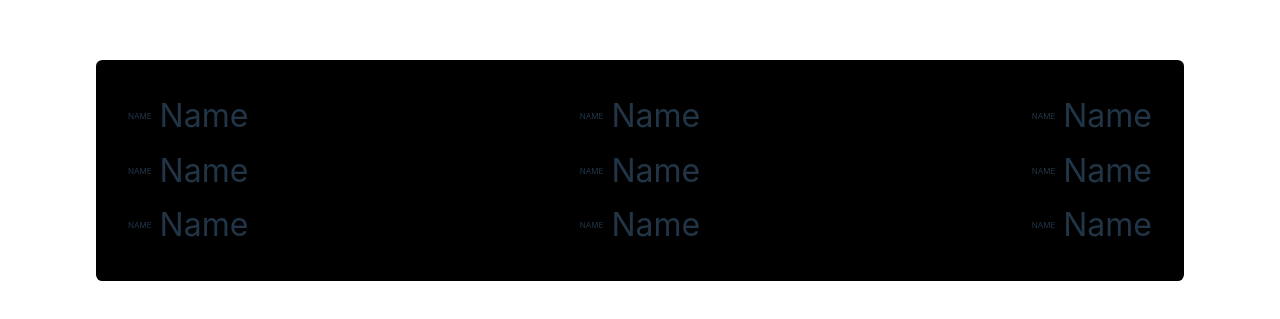
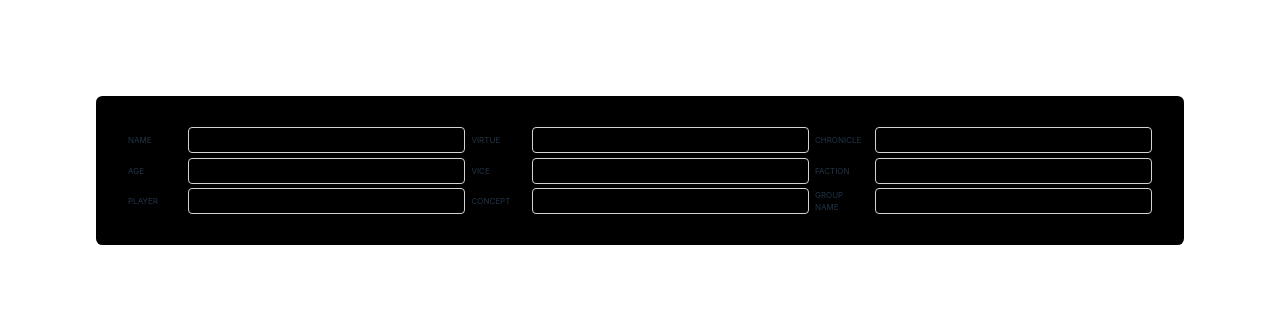
Before and after one commit to rikardillo/WoD-Character-Sheet, a React (Vite) app: page / in a window 1280 px wide. Shown: the part 251-570 px from the top of the page. Built offline with nearby package versions, Linux system fonts and the light colour scheme.

Commit message:
Attributes
-  Modified components to render dataset dynamically
- Created data set
- Added some styling

```diff
--- a/src/components/Attribute.jsx
+++ b/src/components/Attribute.jsx
@@ -44,22 +44,39 @@ const StyledSpan = styled.span`
   width: 4rem;
 `;
 const StyledContainer = styled.div`
+  width: 100%;
   display: flex;
   align-items: center;
   gap: 0.5rem;
 
   input {
-    width: 4rem;
-    font-size: 2rem;
+    width: 100%;
+    color: black;
+    font-size: 1rem;
+    background-color: aliceblue;
+    border: 0px;
+    border-radius: 0.4rem;
+    padding: 0.2rem;
+    text-align: center;
+    box-sizing: border-box;
   }
 `;
 const StyledTitle = styled.div`
+  text-align: left;
+  width: 4rem;
   text-transform: uppercase;
   font-size: 0.5rem;
 `;
 const StyledEntry = styled.div`
+  color: white;
+  width: 100%;
+  height: 100%;
   text-transform: capitalize;
-  font-size: 2rem;
+  font-size: 1rem;
+  /* background-color: darkgrey; */
+  border: 0.5px solid lightgray;
+  border-radius: 4px;
+  cursor: pointer;
 `;
 
 export default ListItem;
--- a/src/components/AttributeGroup.jsx
+++ b/src/components/AttributeGroup.jsx
@@ -1,18 +1,28 @@
 import styled from "styled-components";
 import Attribute from "./Attribute";
 
-export default function AttributeGroup({title, placeholder}) {
+
+export default function AttributeGroup({ data }) {
   return (
     <StyledAttributeGroup>
-      <Attribute title={title} placeholder={placeholder} />
-      <Attribute title={title} placeholder={placeholder} />
-      <Attribute title={title} placeholder={placeholder} />
+      {data.map((item, index) => (
+        <Attribute
+          key={index}
+          title={item.title}
+          placeholder={item.placeholder}
+          entry={item.entry}
+        />
+      ))}
     </StyledAttributeGroup>
   );
 }
 
 const StyledAttributeGroup = styled.div`
-  display: flex;
+  width: 100%;
+  display: grid;
+  grid-template-columns: repeat(3, 1fr);
+  grid-template-rows: repeat(3, 1fr);
+  grid-auto-flow: column;
   flex-direction: column;
-  gap: .4rem;
+  gap: 0.4rem;
 `;
--- a/src/components/Attributes.jsx
+++ b/src/components/Attributes.jsx
@@ -1,8 +1,10 @@
 import styled from "styled-components";
 import AttributeGroup from "./AttributeGroup";
+import data from "../data/data.js";
 
 const StyledAttributes = styled.section`
   display: flex;
+  gap: 1rem;
   width: 80vw;
   justify-content: space-between;
   background-color: black;
@@ -13,9 +15,7 @@ const StyledAttributes = styled.section`
 export default function Attributes() {
   return (
     <StyledAttributes>
-      <AttributeGroup />
-      <AttributeGroup />
-      <AttributeGroup />
+      <AttributeGroup data={data} />
     </StyledAttributes>
   );
 }
--- /dev/null
+++ b/src/data/data.js
@@ -0,0 +1,14 @@
+const data = [
+  { title: "Name", placeholder: "Placeholder 1", entry: " " },
+  { title: "Age", placeholder: "Age", entry: "" },
+  { title: "Player", placeholder: "Player", entry: "" },
+  { title: "Virtue", placeholder: "Virtue", entry: "" },
+  { title: "Vice", placeholder: "Vice", entry: "" },
+  { title: "Concept", placeholder: "Concept", entry: "" },
+  { title: "Chronicle", placeholder: "Chronicle", entry: "" },
+  { title: "Faction", placeholder: "Faction", entry: "" },
+  { title: "Group Name", placeholder: "Group Name", entry: "" },
+  // Add more objects as needed
+];
+
+export default data;
```
